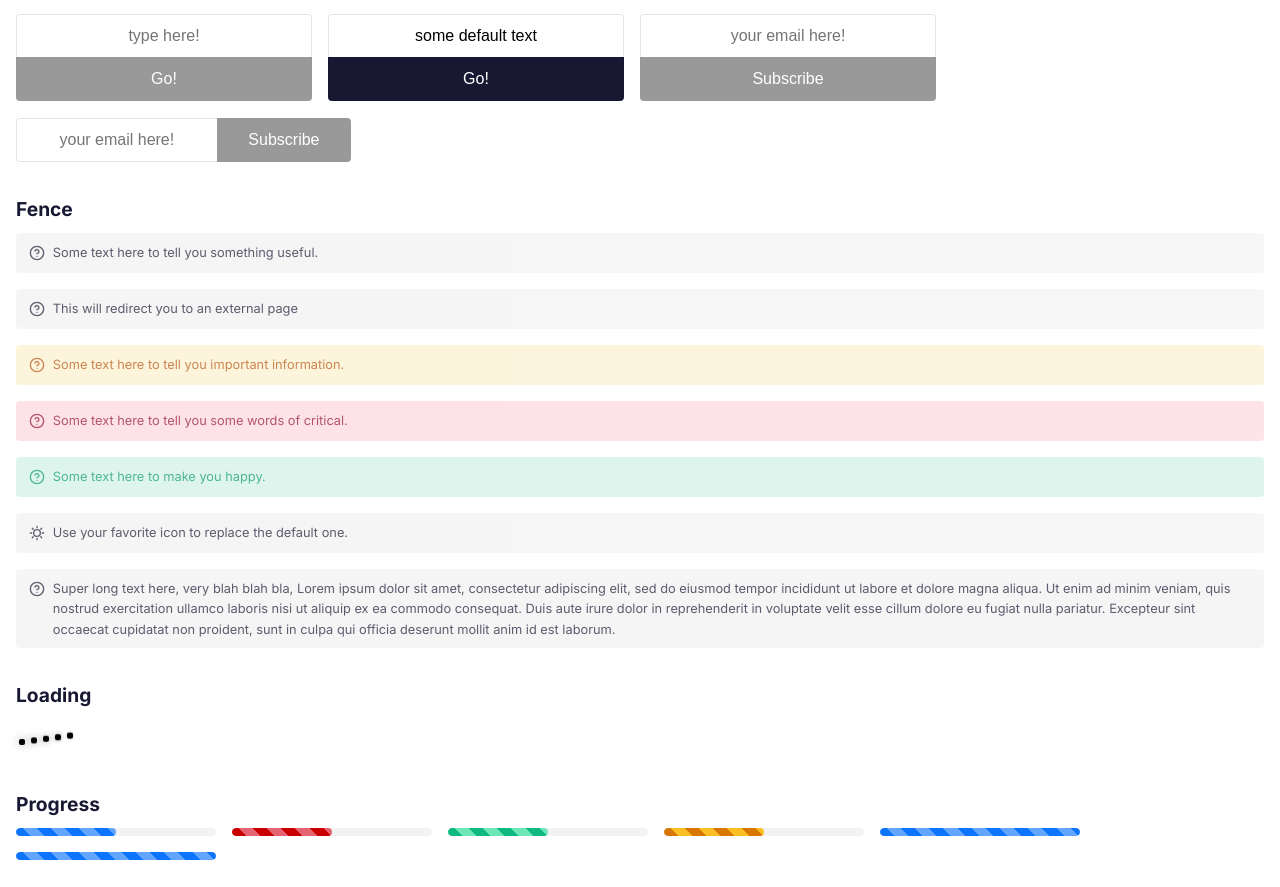
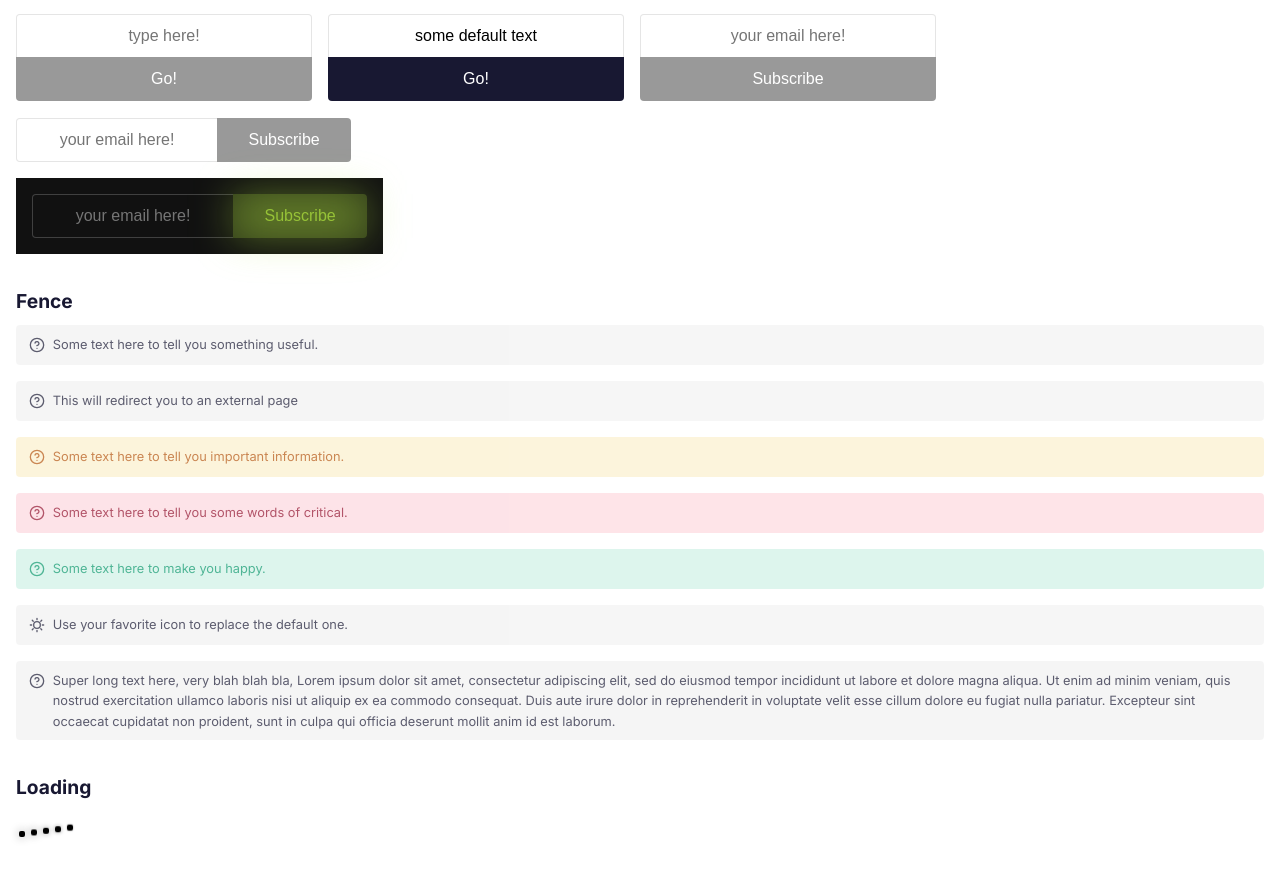
Before and after one commit to quail-ink/quail-ui, a Vue app: page / in a window 1280 px wide. Shown: the part 947-1834 px from the top of the page. Built offline with nearby package versions, Linux system fonts and the light colour scheme.

Commit message:
add glow style for field-with-button

```diff
--- a/src/App.vue
+++ b/src/App.vue
@@ -164,7 +164,12 @@ function submit(val:any) {
         <QTextFieldWithButton type="text" placeholder="type here!"  action-label="Go!" @submit="submit"/>
         <QTextFieldWithButton type="text" placeholder="type here!"  default-text="some default text" action-label="Go!" @submit="submit"/>
         <QTextFieldWithButton type="email" placeholder="your email here!" action-label="Subscribe" @submit="submit"/>
-        <QTextFieldWithButton type="email" layout="" placeholder="your email here!" action-label="Subscribe" @submit="submit"/>
+        <QTextFieldWithButton type="email" layout="horizontal" placeholder="your email here!" action-label="Subscribe" @submit="submit"/>
+      </div>
+      <div class="grid">
+        <div style="background-color: #111; padding: 1rem;">
+          <QTextFieldWithButton type="email" layout="horizontal" glow="matrix" placeholder="your email here!" action-label="Subscribe" @submit="submit"/>
+        </div>
       </div>
     </div>
 
--- a/src/components/common/QTextFieldWithButton.vue
+++ b/src/components/common/QTextFieldWithButton.vue
@@ -20,6 +20,9 @@ const props = defineProps({
   loading: {
     default: false,
   },
+  glow: {
+    default: '',
+  },
   disabled: {
     default: false,
   },
@@ -38,6 +41,9 @@ const cls = computed(() => {
   }
   if (props.type === "code") {
     cls.push("code");
+  }
+  if (props.glow) {
+    cls.push(`glow-${props.glow}`);
   }
   return cls.join(" ");
 });
@@ -102,6 +108,7 @@ const submit = () => {
         </div>
       </button>
     </div>
+    <div v-if="glow !== ''" class="q-button-glow"></div>
   </div>
 </template>
 
@@ -142,12 +149,61 @@ const submit = () => {
     }
     .q-text-field {
       border-radius: 4px 0 0 4px;
+      border-width: 1px 0 1px 1px;
       min-width: auto;
     }
     .q-button {
       border-radius: 0 4px 4px 0;
-      transform: translateX(-1px);
+      transform: translateY(0px);
+    }
+  }
+  &.glow-matrix {
+    position: relative;
+    .q-text-field {
+      color: #fff;
+      background: transparent;
+      border-color: rgba(255, 255, 255, 0.2) transparent rgba(255, 255, 255, 0.2) rgba(255, 255, 255, 0.2) ;
+      border-width: 1px 0 1px 1px;
+      border-style: solid;
+      &:focus {
+        border-color: rgba(180, 233, 65, 0.2);
+      }
+    }
+    .q-button {
+      color: #b3e941 !important;
+      background: rgba(180, 233, 65, 0.3) !important;
+      &[disabled] {
+        color: #8bb434 !important;
+        background: rgba(180, 233, 65, 0.2) !important;
+        box-shadow: none !important;
+      }
+    }
+    .q-button-glow {
+      position: absolute;
+      background-color: rgba(180, 233, 65, 0.4);
+      color: #b3e941;
+      filter: blur(20px);
+      height: 44px;
+      width: 40%;
+      right: 0;
+    }
+    &:hover {
+      .q-button-glow {
+        animation: glow 3s ease-in-out infinite;
+      }
     }
   }
 }
+
+@keyframes glow {
+  0% {
+    transform: scale(0.9);
+  }
+  50% {
+    transform: scale(1.3);
+  }
+  100% {
+    transform: scale(0.9);
+  }
+}
 </style>
```
